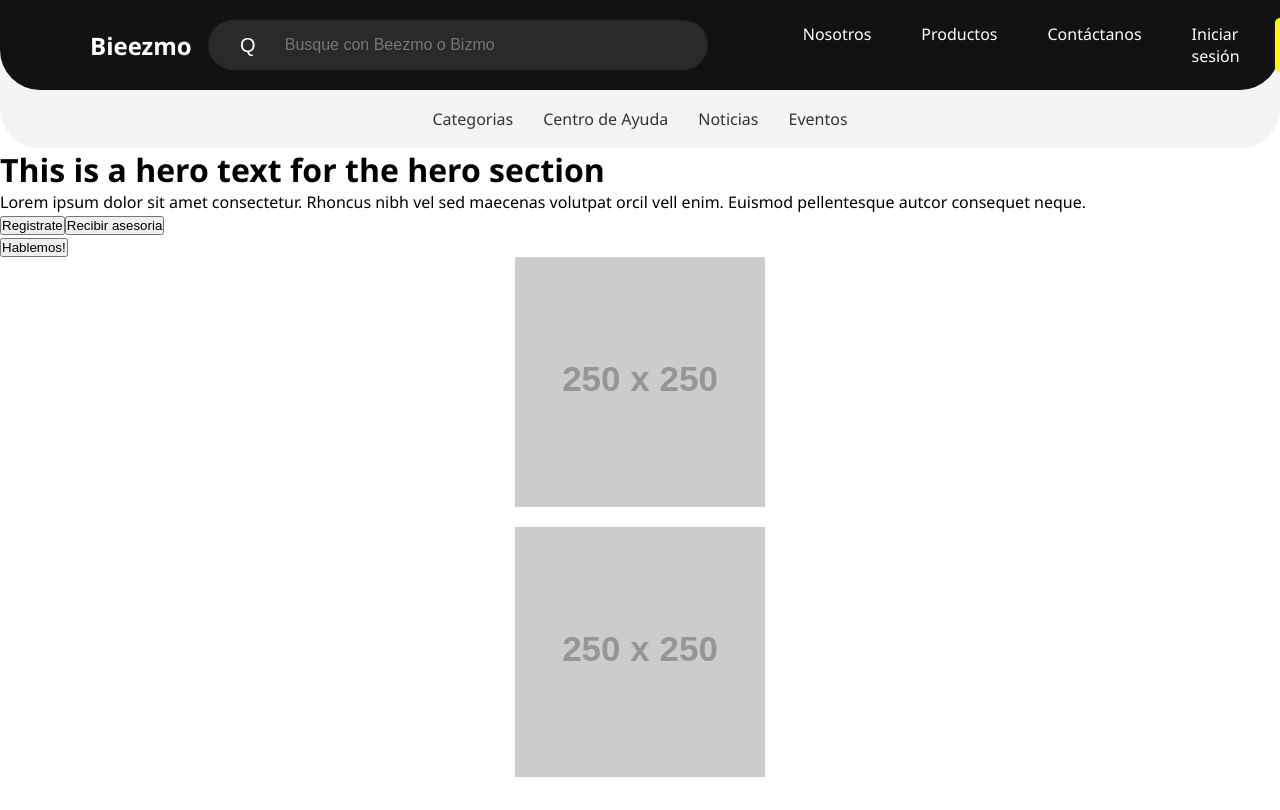
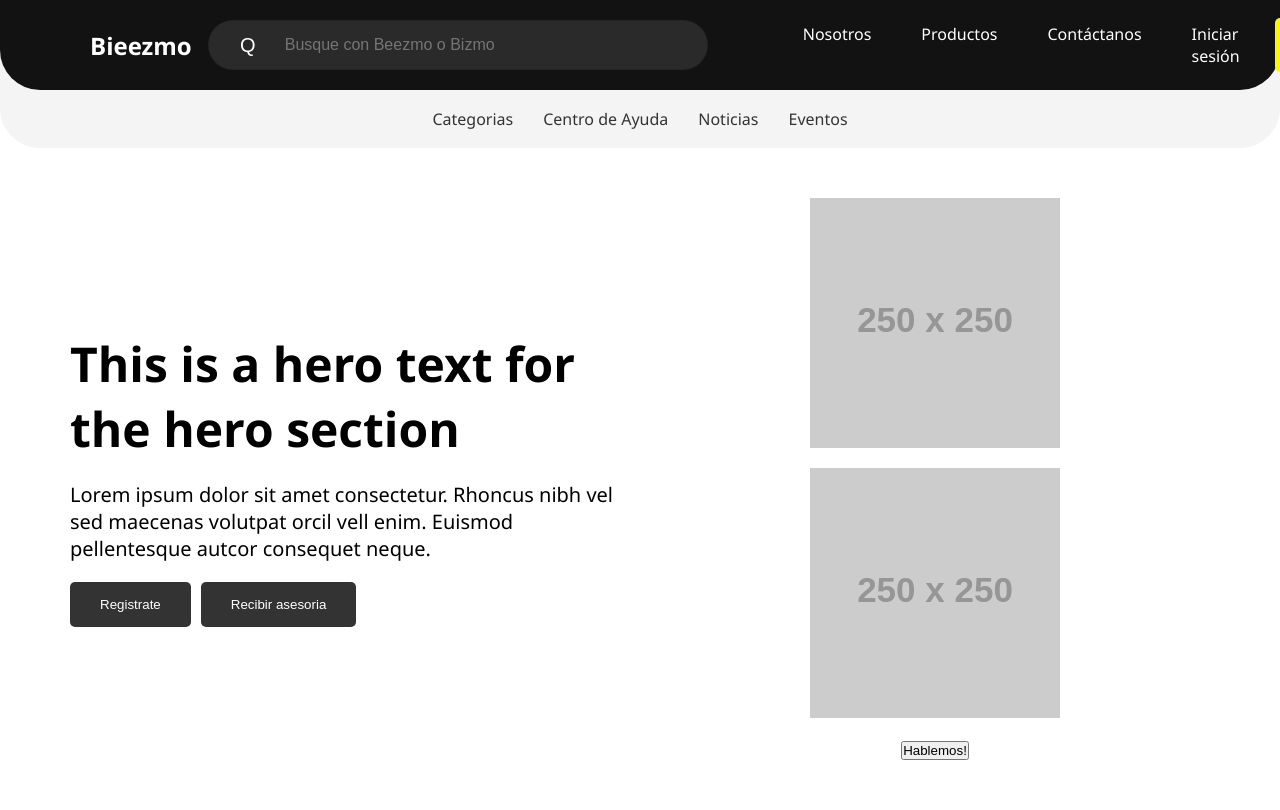
Before and after one commit to AndresChanchi/B2-Bizmo-frontend, a React (Create React App) app: page / in a window 1280 px wide. Shown: the top 810 px of the page. Built offline with nearby package versions, Linux system fonts and the light colour scheme.

Commit message:
Adding styles to homepage

```diff
--- a/src/pages/HomePage/HomePage.css
+++ b/src/pages/HomePage/HomePage.css
@@ -3,52 +3,52 @@
     display: flex;
     justify-content: space-between;
     align-items: center;
-    padding: 50px; /* Ajusta según necesites */
-    background-color: #ffffff; /* Color de fondo blanco, cambia si lo requieres */
+    padding: 50px;
+    background-color: #ffffff;
 }
 
 /* Estilos para el texto del hero */
 .hero-text {
     flex: 1;
-    max-width: 50%; /* Ocupa la mitad del ancho */
+    max-width: 50%;
     padding: 20px;
 }
 
 .hero-text h1 {
-    font-size: 48px; /* Tamaño grande para el título */
+    font-size: 48px;
     font-weight: bold;
     margin-bottom: 20px;
 }
 
 .hero-text p {
-    font-size: 20px; /* Tamaño de fuente del párrafo */
+    font-size: 20px;
     margin-bottom: 20px;
 }
 
 /* Estilos para los botones */
 .hero-text button {
-    background-color: #333333; /* Color de fondo oscuro */
-    color: #ffffff; /* Texto blanco */
-    padding: 15px 30px; /* Espaciado interno */
+    background-color: #333333;
+    color: #ffffff;
+    padding: 15px 30px;
     border: none;
-    border-radius: 5px; /* Bordes redondeados */
-    margin-right: 10px; /* Espaciado entre botones */
+    border-radius: 5px;
+    margin-right: 10px;
     cursor: pointer;
 }
 
 .hero-text button:hover {
-    background-color: #555555; /* Color de fondo un poco más claro al pasar el mouse */
+    background-color: #555555;
 }
 
 /* Estilos para las imágenes del hero */
 .hero-images {
     flex: 1;
     display: flex;
-    flex-direction: column; /* Las imágenes se apilan verticalmente */
+    flex-direction: column;
     align-items: center;
 }
 
 .hero-images img {
-    max-width: 100%; /* Asegurarse de que las imágenes no se desborden */
-    margin-bottom: 20px; /* Espacio entre imágenes */
+    max-width: 100%;
+    margin-bottom: 20px;
 }
--- a/src/pages/HomePage/HomePage.jsx
+++ b/src/pages/HomePage/HomePage.jsx
@@ -9,25 +9,25 @@ const HomePage = () => {
     return (
         <MainLayout>
 
-            <main className="homepage-main">
+            <main className="hero-section">
+                <section className="hero-text">
                     <h1>This is a hero text for the hero section</h1>
                     <p>Lorem ipsum dolor sit amet consectetur. Rhoncus nibh vel sed maecenas volutpat orcil vell enim. Euismod pellentesque autcor consequet neque.</p>
                     <div className="cta-buttons">
                         <button>Registrate</button>
                         <button>Recibir asesoria</button>
                     </div>
-            </main>
+                </section>
 
-            {/* Aquí se debería agregar más imagenes o las otras cosas */}
+                <aside className="hero-images">
+                    <img src={imageUrl} alt="Hero Image 1" />
+                    <img src={imageUrl} alt="Hero Image 2" />
 		    <div className="floating-chat">
                         <button>Hablemos!</button>
             	    </div>
+                </aside>
+            </main>
 
-            <div className="hero-images">
-                <img src={imageUrl} alt="Hero Image 1" />
-                <img src={imageUrl} alt="Hero Image 2" />
-                {/* Agrega más imágenes según lo necesites */}
-            </div>
         </MainLayout>
     );
 }
```
Lines whose indentation alone changed are shown as unchanged.
